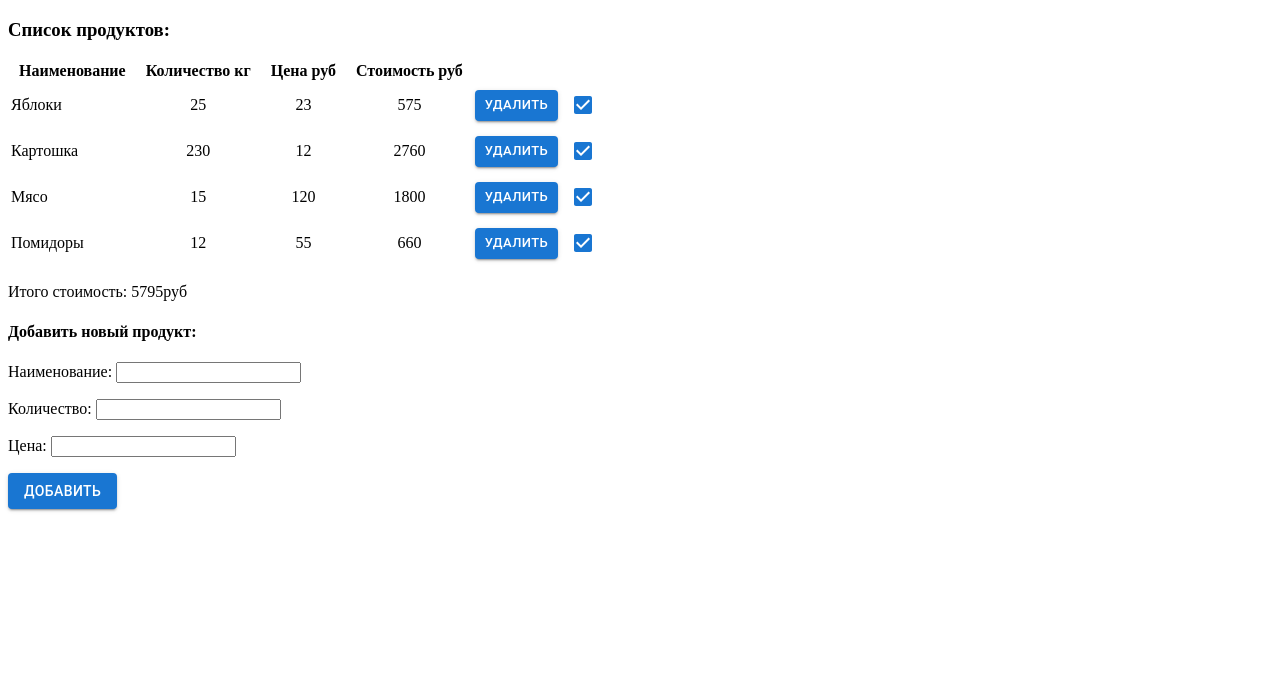
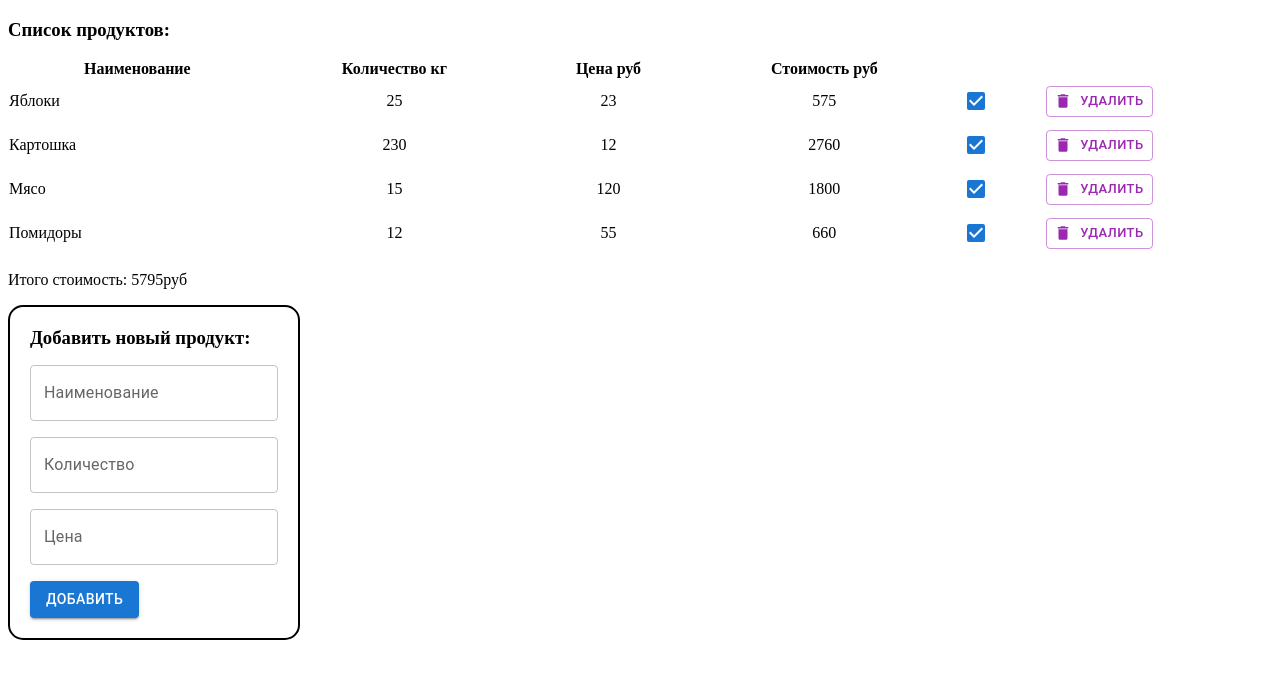
Before and after one commit to Dimon09031979/warehouse, a React (Create React App) app: page / in a window 1280 px wide. Shown: the top 678 px of the page. Built offline with nearby package versions, Linux system fonts and the light colour scheme.

Commit message:
Стилизовал в mui AddProduct

```diff
--- a/src/views/EnterValue.tsx
+++ b/src/views/EnterValue.tsx
@@ -1,4 +1,5 @@
 import {useState, useEffect} from 'react';
+import TextField from '@mui/material/TextField';
 
 type Props = {
 	name: string,
@@ -10,7 +11,8 @@ const EnterValue: React.FunctionComponent<Props> = (props) => {
 	const [value, setValue] = useState('');
 	useEffect(() => {setValue('')}, [props.reset]);
 	return <p>
-		{props.name} <input
+		<TextField
+			label={props.name}
 			value={value}
 			onChange={(e) => {
 				setValue(e.target.value);
--- a/src/views/NewProduct.tsx
+++ b/src/views/NewProduct.tsx
@@ -4,6 +4,7 @@ import products from '../models/State';
 import EnterValue from './EnterValue';
 import Product from '../models/classProduct';
 import Button from '@mui/material/Button';
+import Box from '@mui/material/Box';
 
 const NewProduct: React.FunctionComponent = observer(() => {
 	const [reset, setReset] = useState(true);
@@ -23,20 +24,27 @@ const NewProduct: React.FunctionComponent = observer(() => {
 		products.list.push(newproduct);
 	}
 
-	return <div>
-			<h4>Добавить новый продукт:</h4>
+	return <Box
+				sx={{
+					border: '2px solid',
+					borderRadius: '15px',
+					padding: '20px',
+					display: 'inline-block'
+				}}
+			>
+			<h3 style={{margin: '0px'}}>Добавить новый продукт:</h3>
 			<EnterValue
-						name={'Наименование:'}
+						name={'Наименование'}
 						changeValue={(value) => name = String(value)}
 						reset={reset}
 			/>
 			<EnterValue
-						name={'Количество:'}
+						name={'Количество'}
 						changeValue={(value) => number = Number(value)}
 						reset={reset}
 			/>
 			<EnterValue
-						name={'Цена:'}
+						name={'Цена'}
 						changeValue={(value) =>price = Number(value)}
 						reset={reset}
 			/>
@@ -50,7 +58,7 @@ const NewProduct: React.FunctionComponent = observer(() => {
 			>
 				Добавить
 			</Button>
-		</div>
+		</Box>
 });
 
 export default NewProduct;
--- a/src/views/Product.tsx
+++ b/src/views/Product.tsx
@@ -2,6 +2,7 @@ import {ReactElement} from 'react';
 import {observer} from 'mobx-react-lite';
 import products from '../models/State';
 import Button from '@mui/material/Button';
+import DeleteIcon from '@mui/icons-material/Delete';
 import Checkbox from '@mui/material/Checkbox';
 
 
@@ -10,7 +11,9 @@ const Product: React.FunctionComponent<{index: number}> = observer((props) => {
 
 	const buttonDel: ReactElement = <Button
 										size='small'
-										variant='contained'
+										variant='outlined'
+										color='secondary'
+										startIcon={<DeleteIcon />}
 										onClick={() => products.list.splice(i, 1)}
 									>
 										Удалить
@@ -26,8 +29,8 @@ const Product: React.FunctionComponent<{index: number}> = observer((props) => {
 		<td style={{textAlign: 'center'}}>{products.list[i].data.number}</td>
 		<td style={{textAlign: 'center'}}>{products.list[i].data.price}</td>
 		<td style={{textAlign: 'center'}}>{products.list[i].data.sum}</td>
+		<td>{checkbox}</td>
 		<td>{buttonDel}</td>
-		<td>{checkbox}</td>
 	</tr>
 });
 
--- a/src/views/ProductList.tsx
+++ b/src/views/ProductList.tsx
@@ -1,6 +1,7 @@
 import {observer} from 'mobx-react-lite';
 import products from '../models/State';
 import Product from './Product';
+import Table from '@mui/material/Table';
 
 const ProductList: React.FunctionComponent = observer(() => {
     const rows: JSX.Element[] = [];
@@ -10,7 +11,7 @@ const ProductList: React.FunctionComponent = observer(() => {
 
     return <div>
         <h3>Список продуктов:</h3>
-			<table>
+			<Table>
 				<tr>
 					<th>&#160; Наименование &#160;</th>
 					<th>&#160; Количество кг &#160;</th>
@@ -18,7 +19,7 @@ const ProductList: React.FunctionComponent = observer(() => {
 					<th>&#160; Стоимость руб &#160;</th>
 				</tr>
 				{rows}
-			</table>
+			</Table>
     </div>
 });
 
```
Lines whose indentation alone changed are shown as unchanged.
